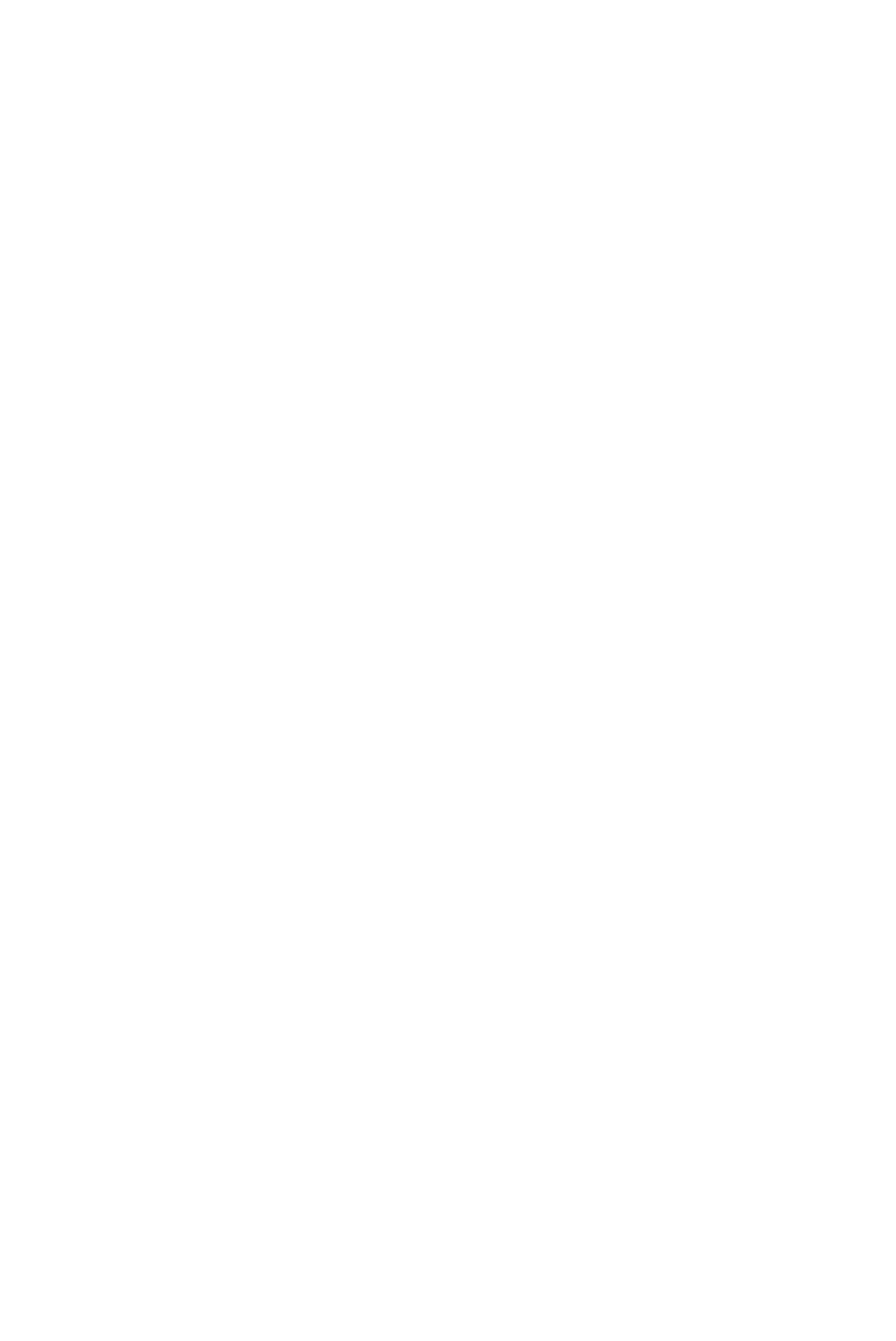
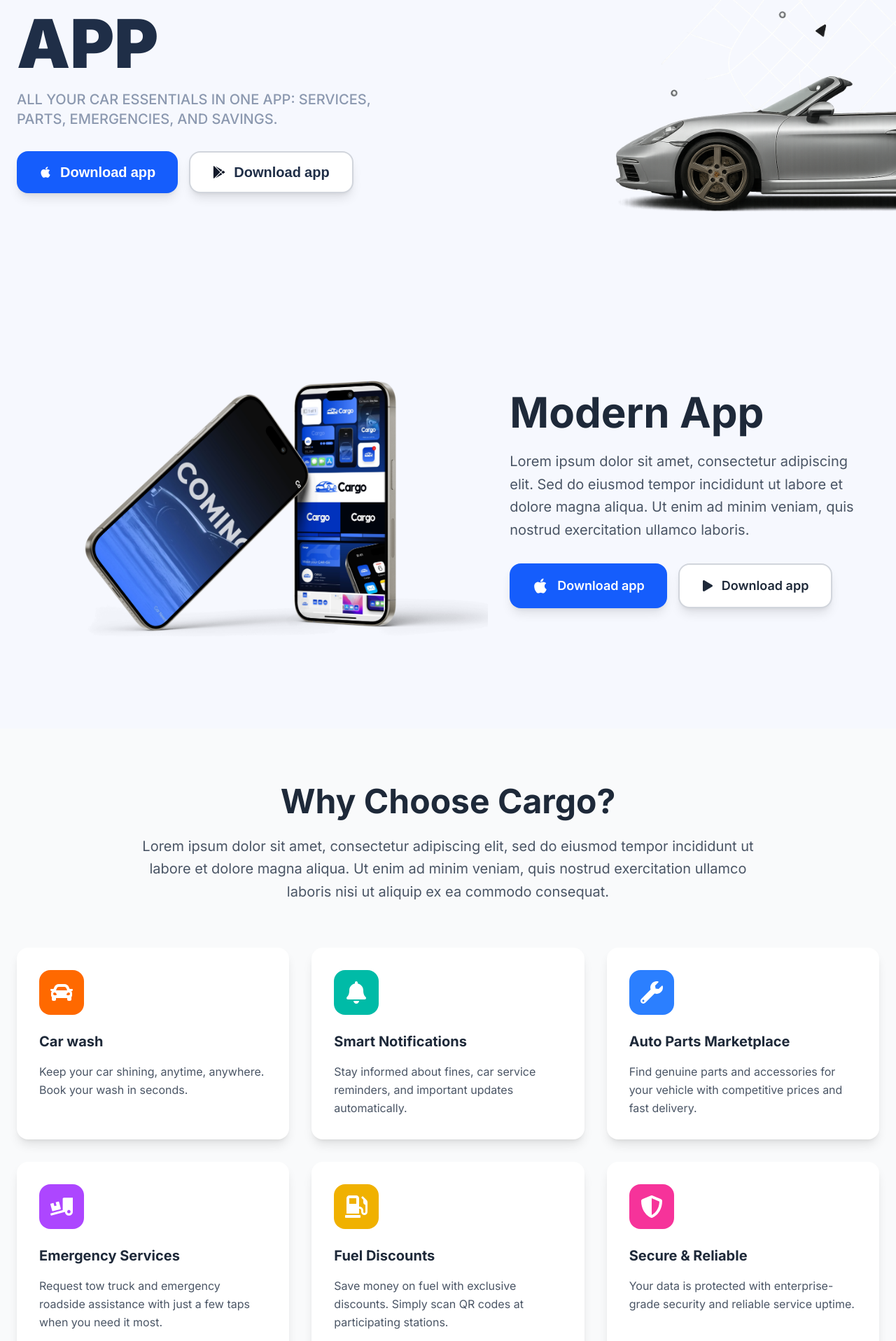
Before and after one commit to Giorgiberuashvil92/marte-web, a Next.js app: page / in a window 1280 px wide. Shown: the part 304-2220 px from the top of the page at 70% size. Before the commit the page ends 800 px from the top, so only its background shows below. Built offline with nearby package versions, Linux system fonts and the light colour scheme.

Commit message:
complete hero and choose component

```diff
--- /dev/null
+++ b/app/components/HeroSection.tsx
@@ -0,0 +1,64 @@
+import React from "react";
+import Image from "next/image";
+import { FaApple } from "react-icons/fa";
+import { FaGooglePlay } from "react-icons/fa";
+
+const HeroSection = () => {
+  return (
+    <div className="relative bg-[#F6F8FE] overflow-hidden">
+      {/* Abstract lines overlay */}
+
+      <div className="container mx-auto px-6 py-28">
+        <div className="gap-12 items-center flex flex-row justify-between ">
+          {/* Left Section - Text and Buttons */}
+          <div className="space-y-8">
+            <div className="space-y-4">
+              <h1 className="text-6xl lg:text-[96px] font-black leading-[100px] text-[#1F2E47] uppercase items-start flex flex-col">
+                <span className="block">ALL IN ONE</span>
+                <span className="block text-center">APP</span>
+              </h1>
+
+              <p className="text-xl text-[#8B98AF] font-medium leading-[28px] max-w-lg uppercase">
+                ALL YOUR CAR ESSENTIALS IN ONE APP: SERVICES, PARTS,
+                EMERGENCIES, AND SAVINGS.
+              </p>
+            </div>
+
+            {/* Call-to-Action Buttons */}
+            <div className="flex flex-col sm:flex-row gap-4">
+              <button className="flex items-center justify-center gap-3 bg-blue-600 hover:bg-blue-700 text-white px-8 py-4 rounded-2xl font-semibold text-lg transition-all duration-300 shadow-lg hover:shadow-xl">
+                <FaApple width={24} height={24} />
+                <span className="font-semibold text-[20px] leading-[24px] font-georgian  text-white">
+                  Download app
+                </span>
+              </button>
+
+              <button className="flex items-center justify-center gap-3 bg-white hover:bg-gray-50 text-gray-900 px-8 py-4 rounded-2xl font-semibold text-lg border-2 border-gray-300 hover:border-gray-400 transition-all duration-300 shadow-lg hover:shadow-xl">
+                <FaGooglePlay />
+
+                <span className="font-semibold text-[20px] leading-[24px] font-georgian text-[#1F2E47]">
+                  Download app
+                </span>
+              </button>
+            </div>
+          </div>
+
+          {/* Right Section - Car Image */}
+        </div>
+      </div>
+      <div className="absolute top-10 -right-50 w-1/2 h-full">
+        <div className="relative w-full h-full">
+          <Image
+            src="/header_car.png"
+            alt="Silver convertible sports car"
+            fill
+            className="object-contain "
+            priority
+          />
+        </div>
+      </div>
+    </div>
+  );
+};
+
+export default HeroSection;
--- /dev/null
+++ b/app/components/ModernAppSection.tsx
@@ -0,0 +1,52 @@
+import React from "react";
+import Image from "next/image";
+import { FaApple, FaPlay } from "react-icons/fa";
+
+const ModernAppSection = () => {
+  return (
+    <div className=" bg-[#F6F8FE] py-20">
+      <div className="container mx-auto  flex flex-row justify-between w-full px-6">
+        <div className="flex flex-row justify-around w-full items-center">
+          {/* Left Section - Phone Mockups */}
+          <Image
+            src="/phone.png"
+            alt="modern app"
+            width={657}
+            height={577}
+            className="object-cover"
+          />
+
+          {/* Right Section - Text and Buttons */}
+          <div className="space-y-8">
+            <div className="space-y-6">
+              <h2 className="text-5xl lg:text-6xl font-bold text-gray-800">
+                Modern App
+              </h2>
+
+              <p className="text-xl text-gray-600 leading-relaxed max-w-lg">
+                Lorem ipsum dolor sit amet, consectetur adipiscing elit. Sed do
+                eiusmod tempor incididunt ut labore et dolore magna aliqua. Ut
+                enim ad minim veniam, quis nostrud exercitation ullamco laboris.
+              </p>
+            </div>
+
+            {/* Call-to-Action Buttons */}
+            <div className="flex flex-col sm:flex-row gap-4">
+              <button className="flex items-center justify-center gap-3 bg-blue-600 hover:bg-blue-700 text-white px-8 py-4 rounded-2xl font-semibold text-lg transition-all duration-300 shadow-lg hover:shadow-xl">
+                <FaApple className="w-6 h-6" />
+                <span>Download app</span>
+              </button>
+
+              <button className="flex items-center justify-center gap-3 bg-white hover:bg-gray-50 text-gray-800 px-8 py-4 rounded-2xl font-semibold text-lg border-2 border-gray-300 hover:border-gray-400 transition-all duration-300 shadow-lg hover:shadow-xl">
+                <FaPlay className="w-4 h-4" />
+                <span>Download app</span>
+              </button>
+            </div>
+          </div>
+        </div>
+      </div>
+    </div>
+  );
+};
+
+export default ModernAppSection;
--- /dev/null
+++ b/app/components/WhyChooseCargo.tsx
@@ -0,0 +1,55 @@
+import React from "react";
+import { featureCards } from "../data/featureCards";
+
+const WhyChooseCargo = () => {
+  return (
+    <div className="bg-gray-50 py-20">
+      <div className="container mx-auto px-6">
+        {/* Header Section */}
+        <div className="text-center mb-16">
+          <h2 className="text-4xl lg:text-5xl font-bold text-gray-800 mb-6">
+            Why Choose Cargo?
+          </h2>
+          <p className="text-xl text-gray-600 max-w-4xl mx-auto leading-relaxed">
+            Lorem ipsum dolor sit amet, consectetur adipiscing elit, sed do
+            eiusmod tempor incididunt ut labore et dolore magna aliqua. Ut enim
+            ad minim veniam, quis nostrud exercitation ullamco laboris nisi ut
+            aliquip ex ea commodo consequat.
+          </p>
+        </div>
+
+        {/* Feature Cards Grid */}
+        <div className="grid grid-cols-1 md:grid-cols-2 lg:grid-cols-3 gap-8">
+          {featureCards.map((card) => {
+            const IconComponent = card.icon;
+            return (
+              <div
+                key={card.id}
+                className="bg-white rounded-2xl p-8 shadow-lg hover:shadow-xl transition-all duration-300 hover:-translate-y-1"
+              >
+                {/* Icon */}
+                <div
+                  className={`w-16 h-16 ${card.iconColor} rounded-2xl flex items-center justify-center mb-6`}
+                >
+                  <IconComponent className="w-8 h-8 text-white" />
+                </div>
+
+                {/* Title */}
+                <h3 className="text-xl font-bold text-gray-800 mb-4">
+                  {card.title}
+                </h3>
+
+                {/* Description */}
+                <p className="text-gray-600 leading-relaxed">
+                  {card.description}
+                </p>
+              </div>
+            );
+          })}
+        </div>
+      </div>
+    </div>
+  );
+};
+
+export default WhyChooseCargo;
--- /dev/null
+++ b/app/data/featureCards.ts
@@ -0,0 +1,67 @@
+import {
+  FaCar,
+  FaBell,
+  FaWrench,
+  FaTruckLoading,
+  FaGasPump,
+  FaShieldAlt,
+} from "react-icons/fa";
+
+export interface FeatureCard {
+  id: number;
+  icon: React.ComponentType<{ className?: string }>;
+  title: string;
+  description: string;
+  iconColor: string;
+}
+
+export const featureCards: FeatureCard[] = [
+  {
+    id: 1,
+    icon: FaCar,
+    title: "Car wash",
+    description:
+      "Keep your car shining, anytime, anywhere. Book your wash in seconds.",
+    iconColor: "bg-orange-500",
+  },
+  {
+    id: 2,
+    icon: FaBell,
+    title: "Smart Notifications",
+    description:
+      "Stay informed about fines, car service reminders, and important updates automatically.",
+    iconColor: "bg-teal-500",
+  },
+  {
+    id: 3,
+    icon: FaWrench,
+    title: "Auto Parts Marketplace",
+    description:
+      "Find genuine parts and accessories for your vehicle with competitive prices and fast delivery.",
+    iconColor: "bg-blue-500",
+  },
+  {
+    id: 4,
+    icon: FaTruckLoading,
+    title: "Emergency Services",
+    description:
+      "Request tow truck and emergency roadside assistance with just a few taps when you need it most.",
+    iconColor: "bg-purple-500",
+  },
+  {
+    id: 5,
+    icon: FaGasPump,
+    title: "Fuel Discounts",
+    description:
+      "Save money on fuel with exclusive discounts. Simply scan QR codes at participating stations.",
+    iconColor: "bg-yellow-500",
+  },
+  {
+    id: 6,
+    icon: FaShieldAlt,
+    title: "Secure & Reliable",
+    description:
+      "Your data is protected with enterprise-grade security and reliable service uptime.",
+    iconColor: "bg-pink-500",
+  },
+];
--- a/app/page.tsx
+++ b/app/page.tsx
@@ -1,9 +1,15 @@
 import Header from "./components/Header";
+import HeroSection from "./components/HeroSection";
+import ModernAppSection from "./components/ModernAppSection";
+import WhyChooseCargo from "./components/WhyChooseCargo";
 
 export default function Home() {
   return (
     <div>
       <Header />
+      <HeroSection />
+      <ModernAppSection />
+      <WhyChooseCargo />
     </div>
   );
 }
```
